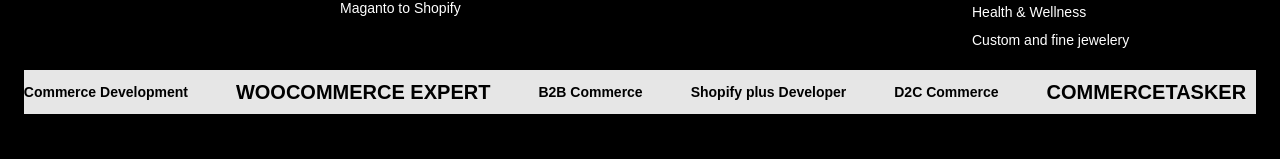
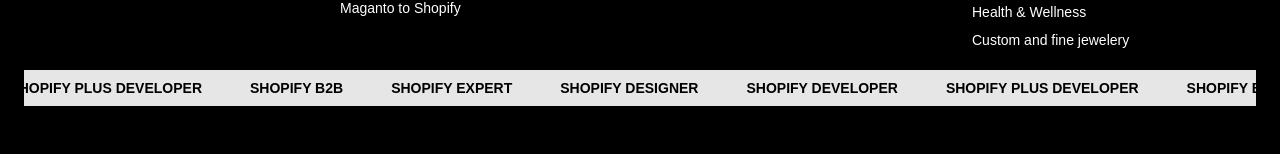
Before and after one commit to Vijendra2016/shopifytaskerwebapp, a Next.js app: page /faq in a window 1280 px wide. Shown: the part 3182-3341 px from the top of the page. Built offline with nearby package versions, Linux system fonts and the light colour scheme; no server answers; what tailwindcss-animated would draw is missing.

Commit message:
FAQ page improvment done

```diff
--- a/src/app/components/GsapMarquee.tsx
+++ b/src/app/components/GsapMarquee.tsx
@@ -42,30 +42,47 @@ export default function GsapMarquee() {
 function MarqueeContent() {
   return (
     <div className="marquee-item flex items-center gap-12 pr-12">
-      <span className="text-sm font-medium text-black">
-        AI-Enhanced Shopify Development
+      <span className="text-sm uppercase  font-bold  text-black">
+       Shopify Expert
       </span>
 
-      <span className="font-bold text-sm text-black">SHOPIFY EXPERT</span>
-
-      <span className="font-semibold text-sm text-black">
-       AI-Enhanced WooCommerce Development
+<span className="text-sm font-bold   uppercase  text-black">
+       Shopify Designer
       </span>
 
-      <span className="font-bold text-xl text-black">WOOCOMMERCE EXPERT</span>
+<span className="text-sm font-bold uppercase   text-black">
+       Shopify Developer
+      </span>
+<span className="text-sm font-bold uppercase  text-black">
+       Shopify Plus Developer
+      </span>
+
+<span className="text-sm font-bold uppercase  text-black">
+       Shopify B2B
+      </span>
+
+      <span className="text-sm uppercase  font-bold  text-black">
+       Shopify Expert
+      </span>
+
+<span className="text-sm font-bold   uppercase  text-black">
+       Shopify Designer
+      </span>
+
+<span className="text-sm font-bold uppercase   text-black">
+       Shopify Developer
+      </span>
+<span className="text-sm font-bold uppercase  text-black">
+       Shopify Plus Developer
+      </span>
+
+<span className="text-sm font-bold uppercase  text-black">
+       Shopify B2B
+      </span>
 
 
-      <span className="font-semibold text-sm text-black">
-        B2B Commerce
-      </span>
 
-      <span className="font-bold text-sm text-black">Shopify plus Developer</span>
 
-      <span className="font-semibold text-sm text-black">
-        D2C Commerce
-      </span>
-
-      <span className="font-bold text-xl text-black">COMMERCETASKER</span>
     </div>
   );
 }
```
